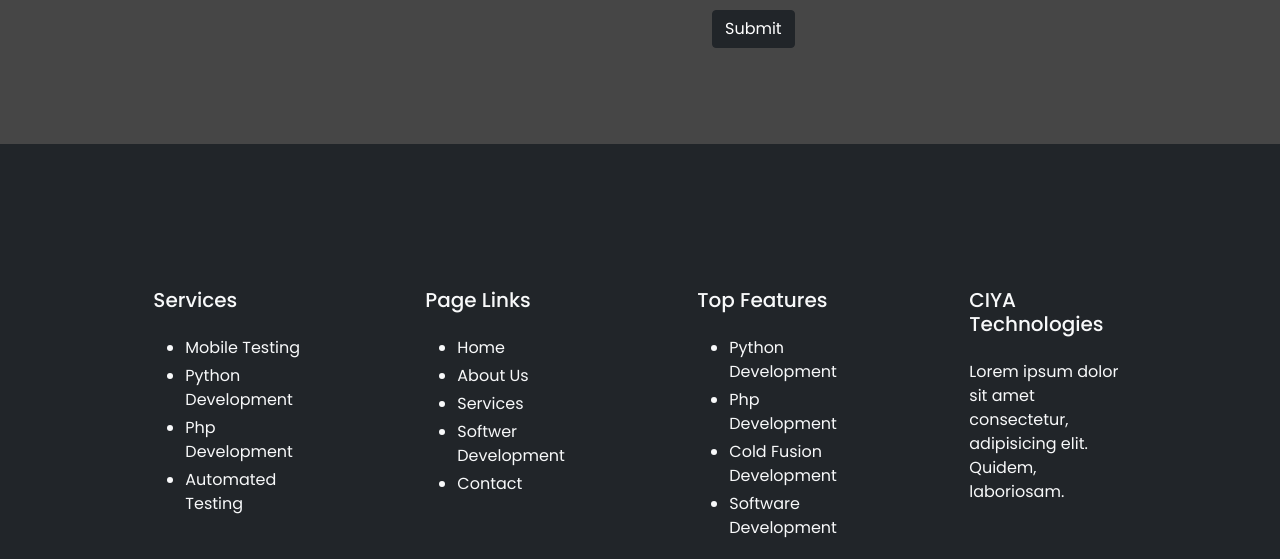
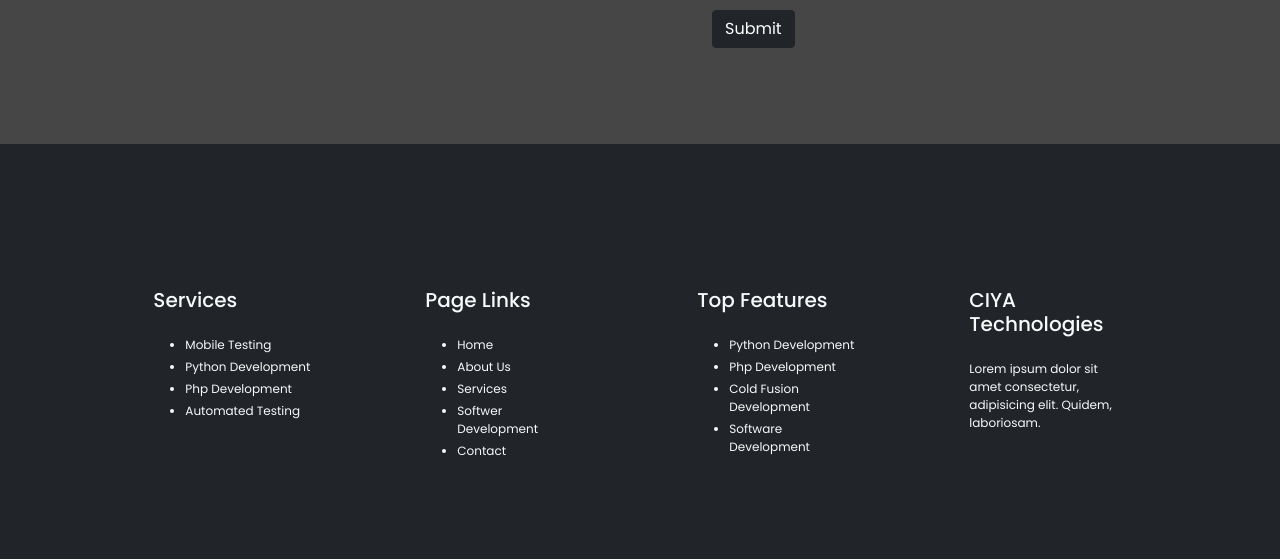
Before and after one commit to Madhu-sinha/Madhu.github.io, a plain HTML site: page Ciyatech/index.html in a window 1280 px wide. Shown: the part 5450-6009 px from the top of the page. Drawn offline with nearby package versions, Linux system fonts and the light colour scheme; files that its build step writes are made by us from their sources.

Commit message:
Update style.css

```diff
--- a/Ciyatech/style.css
+++ b/Ciyatech/style.css
@@ -58,7 +58,16 @@ a {
     color: #fff;
 } */
 
+
 .single-service:hover {
     background: tomato;
     /* background: url('../img/slide_image-5.png'); */
 }
+
+.list-styled{
+    font-size: 12px;
+}
+
+.page-footer{
+    font-size: 12px;
+}
```
